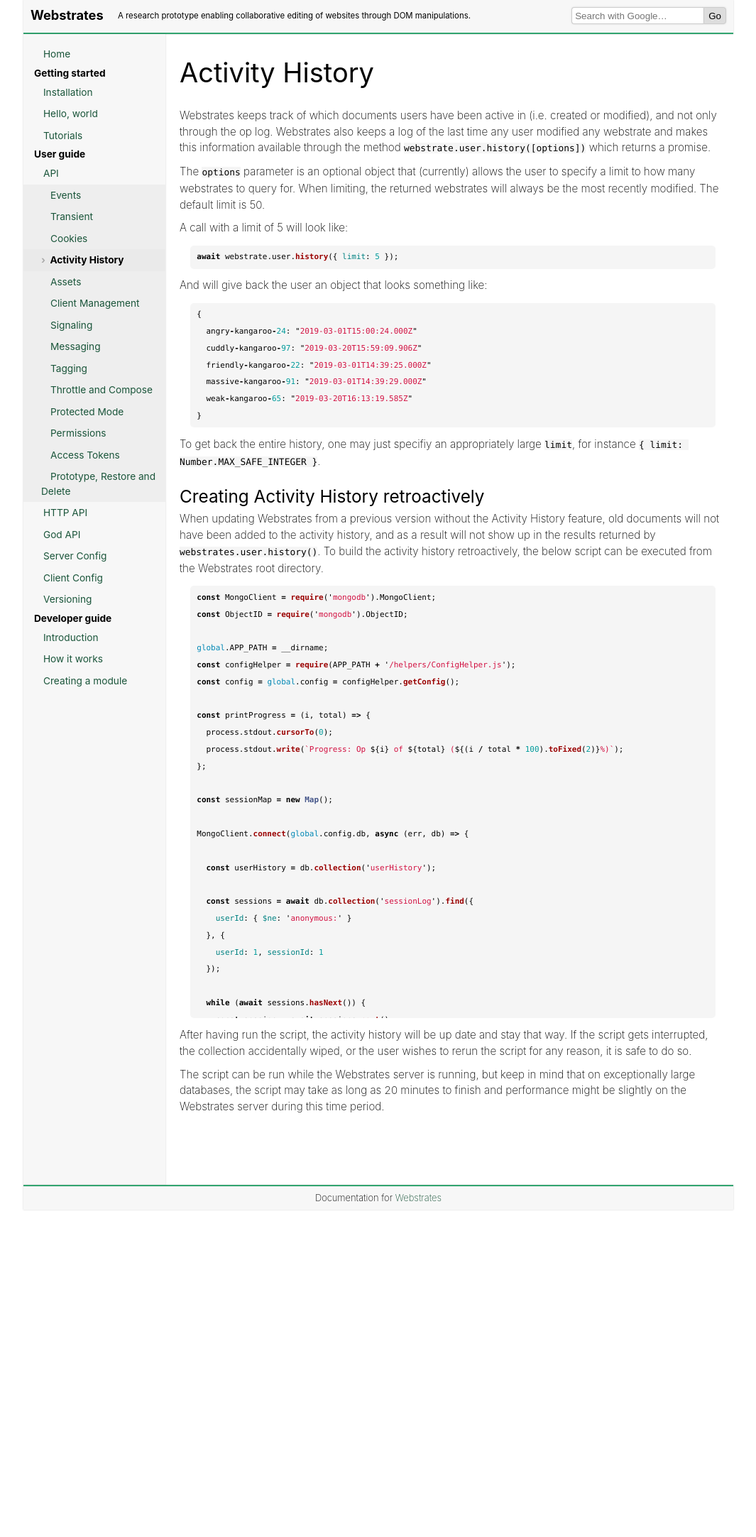
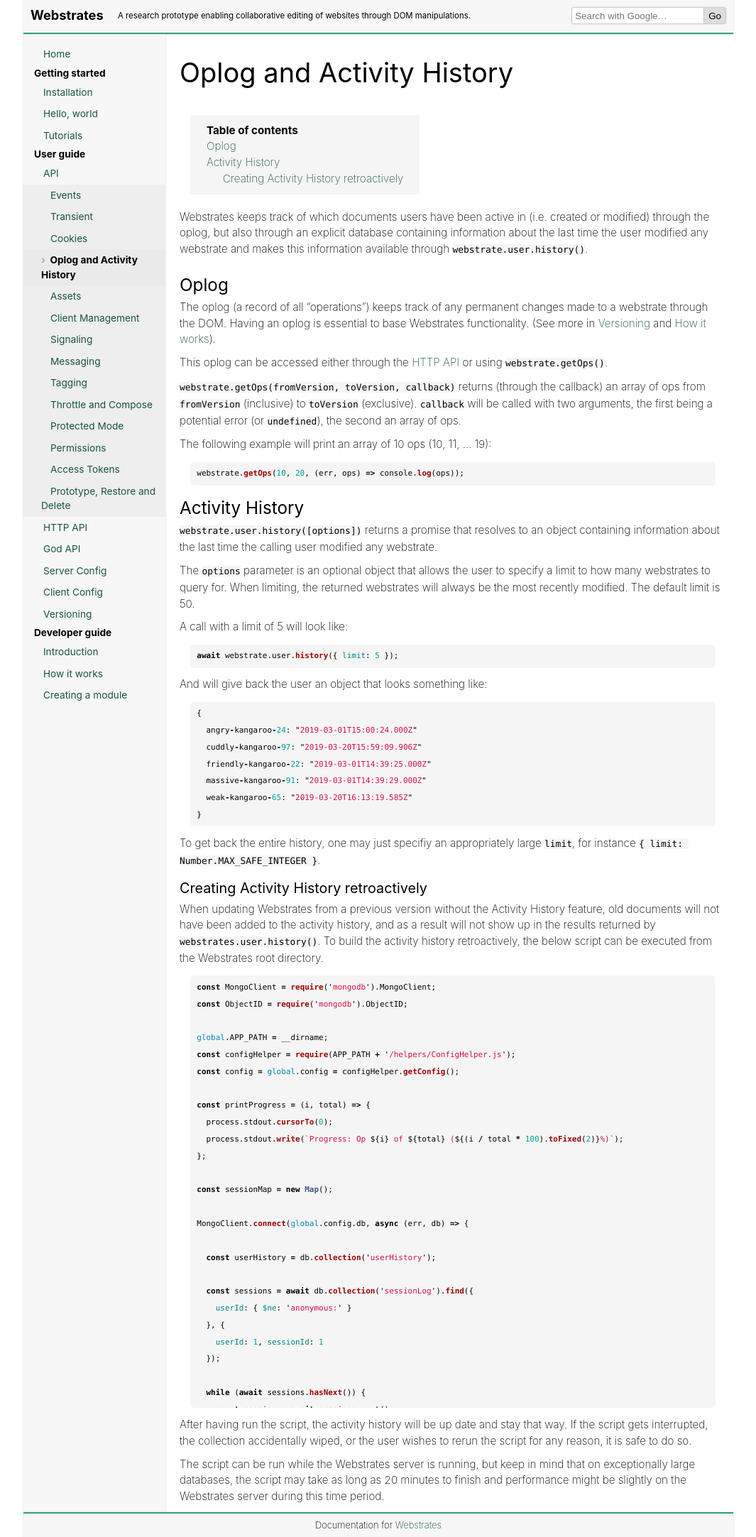
Before and after one commit to Webstrates/webstrates.github.io, a Jekyll site: the page built from _posts/2019-03-27-oplog-and-activity-history.md, in a window 1280 px wide. Shown: the whole page at 71% size, without its empty margins (107-1172 px from the left). Built offline with Jekyll 4.4.1, drawn with Linux system fonts in a browser that asks for light colours; before the commit the page ends 1704 px from its top, so only the background shows below that.

Commit message:
Added `webstrate.getOps()` to "Activity History" page, which is now called "Oplog and Activity History".

````diff
--- a/_includes/navigation.html
+++ b/_includes/navigation.html
@@ -18,7 +18,7 @@
 									<li><a{% if (page.id == "/userguide/api/events") %} class="active"{% endif %} href="/userguide/api/events.html">Events</a></li>
 									<li><a{% if (page.id == "/userguide/api/transient") %} class="active"{% endif %} href="/userguide/api/transient.html">Transient</a></li>
 									<li><a{% if (page.id == "/userguide/api/cookies") %} class="active"{% endif %} href="/userguide/api/cookies.html">Cookies</a></li>
-									<li><a{% if (page.id == "/userguide/api/activity-history") %} class="active"{% endif %} href="/userguide/api/activity-history.html">Activity History</a></li>
+									<li><a{% if (page.id == "/userguide/api/oplog-and-activity-history") %} class="active"{% endif %} href="/userguide/api/oplog-and-activity-history.html">Oplog and Activity History</a></li>
 									<li><a{% if (page.id == "/userguide/api/assets") %} class="active"{% endif %} href="/userguide/api/assets.html">Assets</a></li>
 									<li><a{% if (page.id == "/userguide/api/client-management") %} class="active"{% endif %} href="/userguide/api/client-management.html">Client Management</a></li>
 									<li><a{% if (page.id == "/userguide/api/signaling") %} class="active"{% endif %} href="/userguide/api/signaling.html">Signaling</a></li>
--- a/_posts/2019-03-27-activity-history.md
+++ b/_posts/2019-03-27-oplog-and-activity-history.md
@@ -1,16 +1,44 @@
 ---
 layout: page
-title: "Activity History"
+title: "Oplog and Activity History"
 category: userguide/api
 date: 2019-03-25 11:54:44
 ---
 
-Webstrates keeps track of which documents users have been active in (i.e. created or modified), and
-not only through the op log. Webstrates also keeps a log of the last time any user modified any
-webstrate and makes this information available through the method
-`webstrate.user.history([options])` which returns a promise.
+* TOC
+{:toc}
 
-The `options` parameter is an optional object that (currently) allows the user to specify a limit
+Webstrates keeps track of which documents users have been active in (i.e. created or modified)
+through the oplog, but also through an explicit database containing information about the last time
+the user modified any webstrate and makes this information available through
+`webstrate.user.history()`.
+
+## Oplog
+
+The oplog (a record of all "operations") keeps track of any permanent changes made to a webstrate
+through the DOM. Having an oplog is essential to base Webstrates functionality. (See more in
+[Versioning](/userguide/versioning.html) and [How it works](/developerguide/how-it-works.html)).
+
+This oplog can be accessed either through the
+[HTTP API](/userguide/http-api.html#accessing-the-history-of-a-webstrate) or using
+`webstrate.getOps()`.
+
+`webstrate.getOps(fromVersion, toVersion, callback)` returns (through the callback) an array of ops
+from `fromVersion` (inclusive) to `toVersion` (exclusive). `callback` will be called with two
+arguments, the first being a potential error (or `undefined`), the second an array of ops.
+
+The following example will print an array of 10 ops (10, 11, ... 19):
+
+```javascript
+webstrate.getOps(10, 20, (err, ops) => console.log(ops));
+```
+
+## Activity History
+
+`webstrate.user.history([options])` returns a promise that resolves to an object containing
+information about the last time the calling user modified any webstrate.
+
+The `options` parameter is an optional object that allows the user to specify a limit
 to how many webstrates to query for. When limiting, the returned webstrates will always be the most
 recently modified. The default limit is 50.
 
@@ -35,7 +63,7 @@
 To get back the entire history, one may just specifiy an appropriately large `limit`, for instance
 `{ limit: Number.MAX_SAFE_INTEGER }`.
 
-## Creating Activity History retroactively
+### Creating Activity History retroactively
 
 When updating Webstrates from a previous version without the Activity History feature, old documents
 will not have been added to the activity history, and as a result will not show up in the results
````
Also changed, not shown: _posts/2017-05-30-api.md (+3 -3 lines), _posts/2017-07-05-http-api.md (+5 -5 lines).
